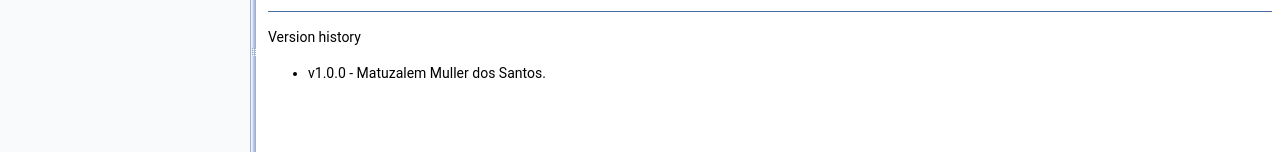
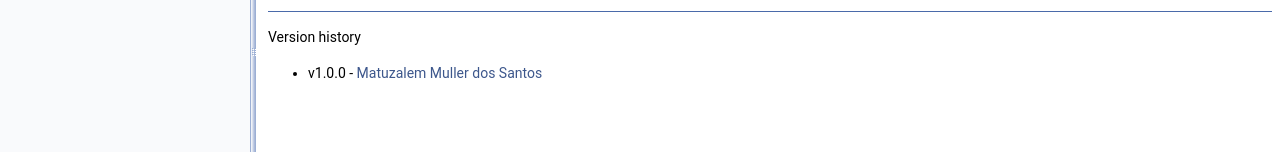
Before and after one commit to Embedded-BDI/embedded-bdi, a plain HTML site: page index.html in a window 1280 px wide. Shown: the part 541-693 px from the top of the page. Drawn offline with Linux system fonts and the light colour scheme.

Commit message:
deploy: 0d97c72011cf51bce1c6116b80732238c304b564

```diff
--- a/index.html
+++ b/index.html
@@ -92,7 +92,7 @@ $(document).ready(function(){initNavTree('index.html',''); initResizable(); });
 <hr  />
 <p>Version history</p>
 <ul>
-<li>v1.0.0 - Matuzalem Muller dos Santos. </li>
+<li>v1.0.0 - <a href="https://matuzalemmuller.com">Matuzalem Muller dos Santos</a> </li>
 </ul>
 </div></div><!-- PageDoc -->
 </div><!-- contents -->
```
